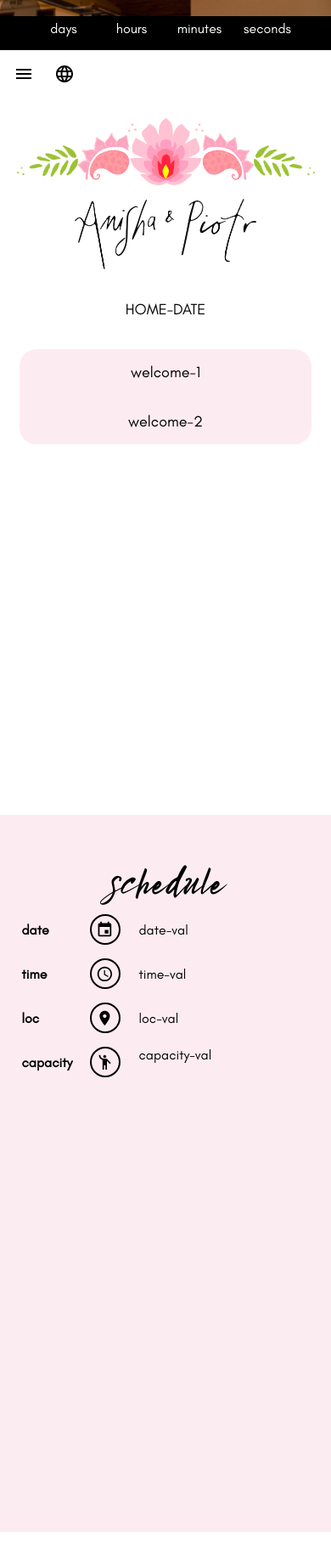
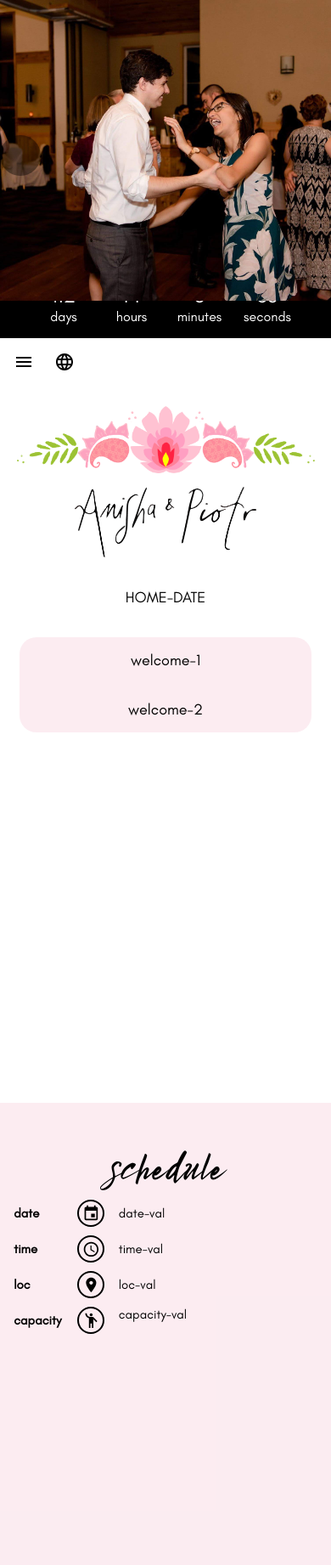
Before and after one commit to anisha-piotr-wedding/anisha-piotr-wedding.github.io, a React (Create React App) app: page / in a window 390 px wide. Shown: the top 1842 px of the page at 85% size. Built offline with nearby package versions, Linux system fonts and the light colour scheme; what i18next-markdown-jsx-plugin, i18next-xhr-backend would draw is missing.

Commit message:
[source] mobile fixes

```diff
--- a/src/components/Carousel/ImageCarousel.tsx
+++ b/src/components/Carousel/ImageCarousel.tsx
@@ -13,8 +13,12 @@ const CarouselStyles = styled.div<{ shiftLeft: number }>`
   }
 
   @media (max-width: ${BREAKPOINT_MOBILE}px) {
+    margin-left: ${(props) =>
+      props.shiftLeft < 0 ? 0 : -props.shiftLeft / 2}px;
+    margin-right: ${(props) =>
+      props.shiftLeft > 0 ? 0 : props.shiftLeft / 2}px;
     img {
-      height: auto;
+      height: 42vh;
     }
   }
 `;
--- a/src/components/Schedule.tsx
+++ b/src/components/Schedule.tsx
@@ -75,10 +75,10 @@ const ScheduleStyles = styled.div<{ isWindows: boolean }>`
   }
 
   @media (max-width: ${BREAKPOINT_MOBILE}px) {
-    font-size: 16px;
+    font-size: 15px;
 
     .content {
-      width: 90%;
+      width: 95%;
       padding: 3em 0;
     }
 
@@ -88,10 +88,12 @@ const ScheduleStyles = styled.div<{ isWindows: boolean }>`
 
     .row {
       grid-template-columns: 8em auto;
+      grid-column-gap: 10px;
+      padding-bottom: 10px;
 
       .icon {
-        width: 32px;
-        height: 32px;
+        width: 28px;
+        height: 28px;
         .MuiSvgIcon-root {
           font-size: 1.3rem !important;
         }
```
